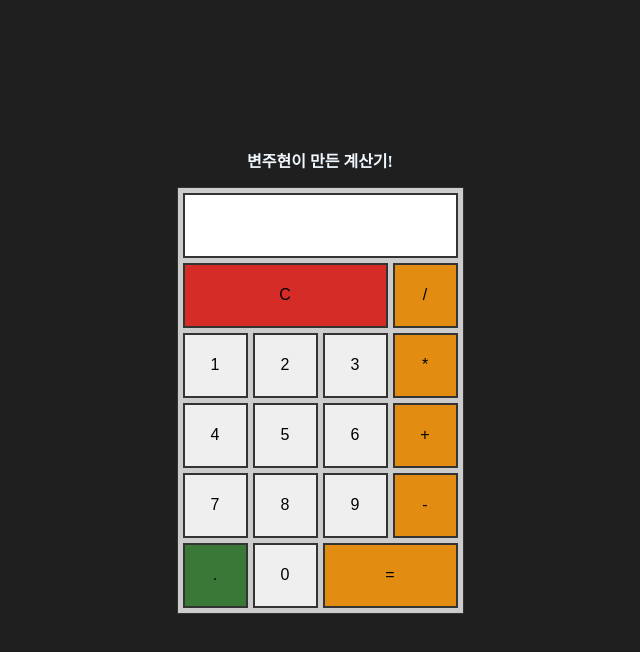
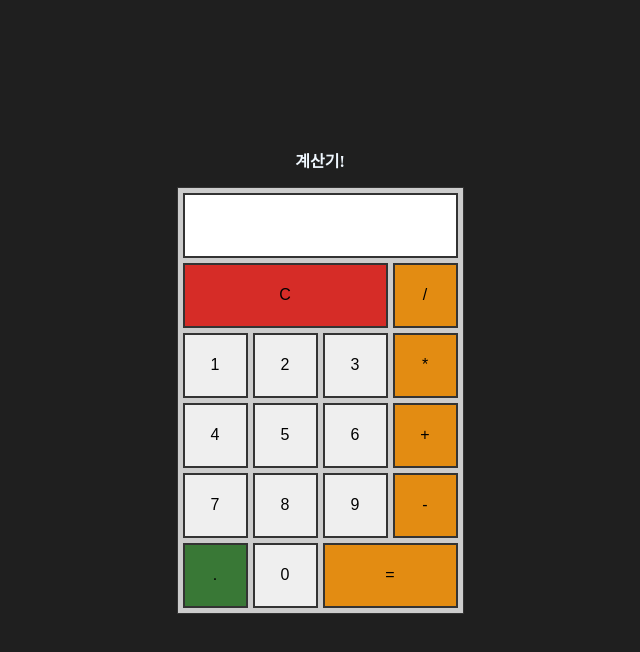
Before and after one commit to KorJaeB/calculator, a plain HTML site: page index.html in a window 1280 px wide. Shown: the whole page, without its empty margins (320-960 px from the left). Drawn offline with Linux system fonts and the light colour scheme.

Commit message:
Update index.html

```diff
--- a/index.html
+++ b/index.html
@@ -8,7 +8,7 @@
 </head>
 <body>
   <div>
-    <strong class="hello">변주현이 만든 계산기!</strong>
+    <strong class="hello">계산기!</strong>
 
   </div>
   <div class="calculator">
```
